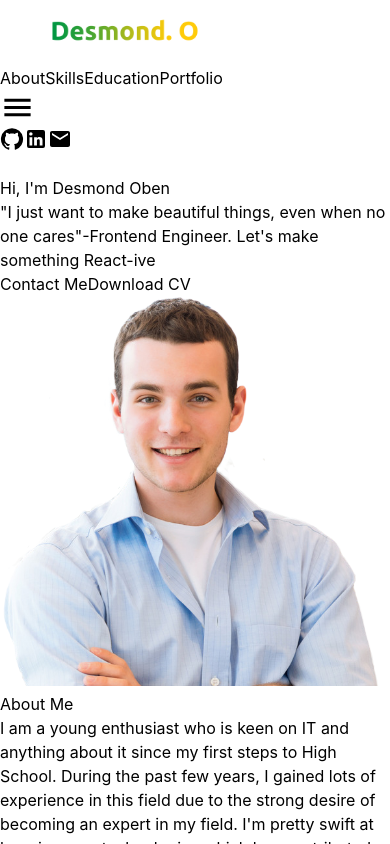
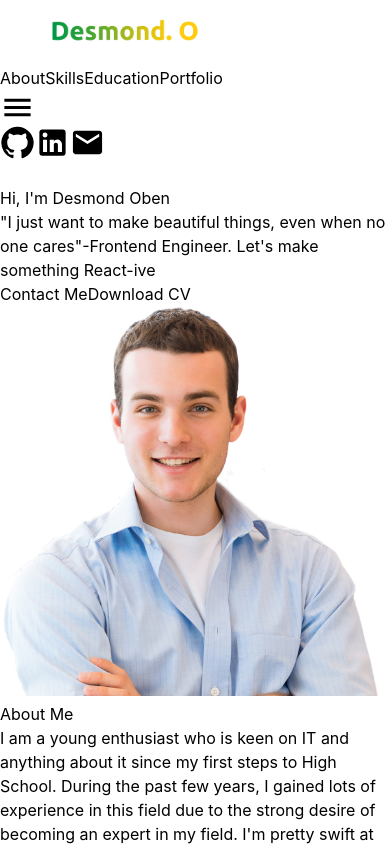
Before and after one commit to obendesmond/Portfolio, a Next.js app: page / in a window 390 px wide. Shown: the top 844 px of the page. Built offline with nearby package versions, Linux system fonts and the light colour scheme.

Commit message:
remove tap hightlight color on mobile

```diff
--- a/src/components/Button.js
+++ b/src/components/Button.js
@@ -2,7 +2,7 @@ import React from "react";
 
 export default function Button({ text, Icon }) {
   return (
-    <button className="py-3 px-5 font-bold text-white border-2 border-myYellow bg-myGreen rounded-full hover:text-black hover:bg-myYellow hover:border-myGreen">
+    <button className="py-3 px-5 outline-none font-bold text-white border-2 border-myYellow bg-myGreen rounded-full hover:text-black hover:bg-myYellow hover:border-myGreen">
       {text} {Icon && <Icon />}
     </button>
   );
--- a/src/components/ContactLinkIcon.js
+++ b/src/components/ContactLinkIcon.js
@@ -3,7 +3,10 @@ import CustomTooltip from "./CustomTooltip";
 export default function ContactLinkIcon({ Icon, title, tooltipPosition }) {
   return (
     <CustomTooltip title={title} tooltipPosition={tooltipPosition}>
-      <Icon className="bg-opacity-80 backdrop-blur-[1px] text-white p-[5px] text-5xl bg-myGreen rounded-full hover:bg-myYellow hover:text-myDark" />
+      <Icon
+        fontSize="large"
+        className="bg-opacity-80 backdrop-blur-[1px] text-white p-[5px] text-5xl bg-myGreen rounded-full hover:bg-myYellow hover:text-myDark"
+      />
     </CustomTooltip>
   );
 }
--- a/src/components/Header.js
+++ b/src/components/Header.js
@@ -14,7 +14,7 @@ export default function Header() {
   return (
     <Zoom in>
       <div className="container flex flex-row max-w-2xl sticky top-0 z-50 bg-clip-padding justify-around items-center bg-myDark bg-opacity-80 backdrop-blur-[2px] border-2 border-myYellow border-t-0 mx-auto rounded-b-full md:justify-center">
-        <a href="#hero" className="-ml-14">
+        <a href="#hero" className="-ml-14 outline-none">
           <Image
             width={250}
             height={60}
@@ -51,7 +51,7 @@ export default function Header() {
         </div>
         <div
           onClick={handleMenuOpen}
-          className="cursor-pointer flex md:hidden text-myYellow my-auto"
+          className="cursor-pointer flex outline-none text-myYellow my-auto md:hidden"
         >
           {menuOpen ? (
             <MenuOpenIcon fontSize="large" />
--- a/src/styles/globals.css
+++ b/src/styles/globals.css
@@ -17,4 +17,13 @@ a {
 
 * {
   box-sizing: border-box;
+  -webkit-tap-highlight-color: rgba(0,0,0,0);
 }
+
+input,
+textarea,
+button,
+select,
+a {
+  -webkit-tap-highlight-color: rgba(0,0,0,0);
+}
```
